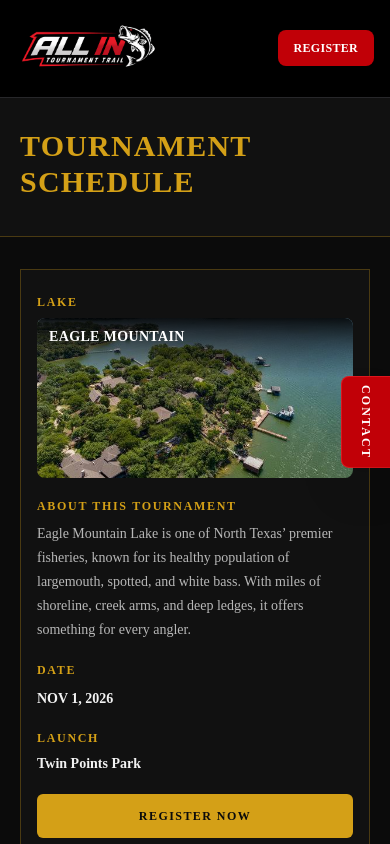
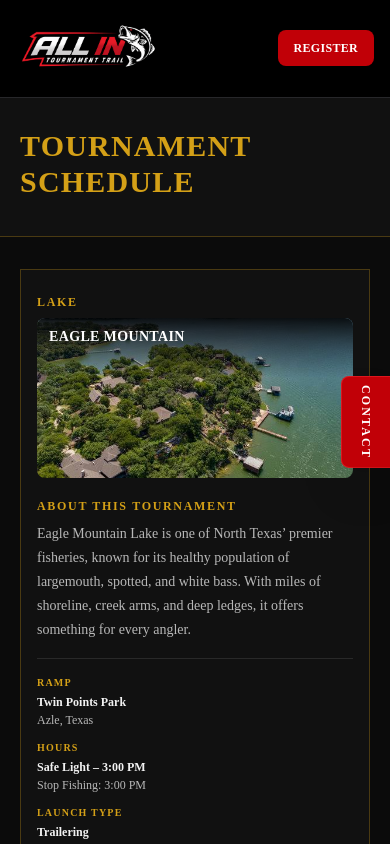
Before and after one commit to mikeshultz19/all-in-tournament-trail, a Next.js app: page /schedule in a window 390 px wide. Shown: the top 844 px of the page. Built offline with nearby package versions, Linux system fonts and the light colour scheme.

Commit message:
feat(tournaments): add shared homepage tournament information
- Center the homepage registration action
- Remove unused homepage tournament tabs
- Display date, ramp, hours, and launch type
- Share tournament data with the schedule page
- Add admin editing for tournament information

```diff
--- a/app/schedule/page.tsx
+++ b/app/schedule/page.tsx
@@ -7,20 +7,16 @@ import {
   tournaments,
   type Tournament,
 } from "@/data/tournaments";
+import { getOnlineRegistrationEligibility } from "@/lib/online-registration";
+import { getTournamentDisplay } from "@/lib/tournament-display";
 
 const REGISTRATION_ROUTE = "/register";
-
-function formatDate(date: string): string {
-  return new Date(`${date}T12:00:00`).toLocaleDateString("en-US", {
-    month: "short",
-    day: "numeric",
-    year: "numeric",
-  });
-}
 
 function TournamentRow({ tournament }: { tournament: Tournament }) {
   const thumbnailImage =
     tournament.thumbnailImage ?? getTournamentImage(tournament);
+  const registration = getOnlineRegistrationEligibility(tournament);
+  const display = getTournamentDisplay(tournament);
 
   return (
     <article className="grid gap-5 border-b border-[#4A3A12] px-4 py-6 lg:grid-cols-[180px_minmax(250px,1fr)_110px_130px_140px] lg:items-center lg:gap-6 lg:px-5 lg:py-5">
@@ -51,6 +47,22 @@ function TournamentRow({ tournament }: { tournament: Tournament }) {
         <p className="text-sm leading-6 text-[#B8B8B8]">
           {tournament.description}
         </p>
+        <dl className="mt-4 grid grid-cols-1 gap-x-5 gap-y-3 border-t border-white/10 pt-4 sm:grid-cols-2 xl:grid-cols-4">
+          <div>
+            <dt className="text-[10px] font-black uppercase tracking-[0.12em] text-[#D4A017]">Ramp</dt>
+            <dd className="mt-1 text-xs font-semibold text-[#F2F2F2]">{display.ramp}</dd>
+            <dd className="mt-0.5 text-xs text-[#B8B8B8]">{display.location}</dd>
+          </div>
+          <div>
+            <dt className="text-[10px] font-black uppercase tracking-[0.12em] text-[#D4A017]">Hours</dt>
+            <dd className="mt-1 text-xs font-semibold text-[#F2F2F2]">{display.hours}</dd>
+            <dd className="mt-0.5 text-xs text-[#B8B8B8]">{display.stopFishing}</dd>
+          </div>
+          <div>
+            <dt className="text-[10px] font-black uppercase tracking-[0.12em] text-[#D4A017]">Launch Type</dt>
+            <dd className="mt-1 text-xs font-semibold text-[#F2F2F2]">{display.launchType}</dd>
+          </div>
+        </dl>
       </div>
 
       <div>
@@ -61,7 +73,7 @@ function TournamentRow({ tournament }: { tournament: Tournament }) {
           dateTime={tournament.date}
           className="text-sm font-bold uppercase text-[#F2F2F2]"
         >
-          {formatDate(tournament.date)}
+          {display.date}
         </time>
       </div>
 
@@ -74,12 +86,10 @@ function TournamentRow({ tournament }: { tournament: Tournament }) {
         </p>
       </div>
 
-      <Link
-        href={REGISTRATION_ROUTE}
+      {registration.canRegister ? <Link
+        href={`${REGISTRATION_ROUTE}?tournament=${tournament.slug}`}
         className="inline-flex min-h-11 w-full items-center justify-center rounded-sm bg-[#D4A017] px-5 py-3 text-center text-xs font-black uppercase tracking-[0.12em] text-[#0B0B0B] transition hover:bg-[#e2b229] focus-visible:outline-2 focus-visible:outline-offset-4 focus-visible:outline-[#D4A017]"
-      >
-        Register Now
-      </Link>
+      >{registration.label}</Link> : <span aria-disabled="true" title={registration.reason} className="inline-flex min-h-11 w-full cursor-not-allowed items-center justify-center rounded-sm border border-neutral-700 px-3 py-3 text-center text-xs font-black uppercase tracking-[0.08em] text-neutral-500">{registration.label}</span>}
     </article>
   );
 }
--- a/components/FeaturedTournament.tsx
+++ b/components/FeaturedTournament.tsx
@@ -8,6 +8,7 @@ import {
   type Tournament,
 } from "@/data/tournaments";
 import { TOURNAMENT_STATUS_LABELS } from "@/lib/tournament-operations";
+import { getTournamentDisplay } from "@/lib/tournament-display";
 import type { TournamentOperationsViewModel } from "@/lib/tournament-view-model";
 import { getTournamentEntrySummary, type TournamentEntrySummary } from "@/lib/public-early-entry";
 
@@ -83,6 +84,7 @@ export default function FeaturedTournament({
     tournament.registrationStatus === "open" &&
     !["cancelled", "postponed"].includes(tournament.tournamentStatus)
   );
+  const display = getTournamentDisplay(tournament);
 
   return (
     <article className="overflow-hidden rounded-md border border-yellow-700/50 bg-[#080808]">
@@ -161,28 +163,49 @@ export default function FeaturedTournament({
           </div>
         </div>
 
-        {/* Buttons */}
-        <div className="mt-4 grid grid-cols-2 gap-2">
-          <span
-            aria-disabled="true"
-            className="cursor-not-allowed border border-zinc-800 px-2 py-2.5 text-center text-[9px] font-black uppercase tracking-[0.08em] text-zinc-600"
-          >
-            Event Info
-          </span>
-
+        {/* Registration */}
+        <div className="mt-4 flex w-full justify-center">
           {registrationOpen ? (
             <Link
               href={`/register?tournament=${tournament.slug}`}
-              className="bg-red-700 px-2 py-2.5 text-center text-[9px] font-black uppercase tracking-[0.08em] text-white transition hover:bg-red-600 focus-visible:outline-2 focus-visible:outline-offset-2 focus-visible:outline-[#D4A017]"
+              className="w-full bg-red-700 px-4 py-3 text-center text-[10px] font-black uppercase tracking-[0.08em] text-white transition hover:bg-red-600 focus-visible:outline-2 focus-visible:outline-offset-2 focus-visible:outline-[#D4A017]"
             >
               Register Now
             </Link>
           ) : (
-            <span aria-disabled="true" className="cursor-not-allowed bg-red-950 px-2 py-2.5 text-center text-[9px] font-black uppercase tracking-[0.08em] text-zinc-400">
+            <span aria-disabled="true" className="w-full cursor-not-allowed bg-red-950 px-4 py-3 text-center text-[10px] font-black uppercase tracking-[0.08em] text-zinc-400">
               {tournament.registrationStatus === "closed" || operations?.registrationPeriod === "fully_closed" ? "Registration Closed" : "Registration Unavailable"}
             </span>
           )}
         </div>
+
+        <section aria-labelledby="tournament-information-heading" className="mt-4 border border-[#4A3A12] bg-[#0d0d0d]">
+          <h4 id="tournament-information-heading" className="border-b border-[#4A3A12] px-4 py-3 text-center text-[10px] font-black uppercase tracking-[0.16em] text-[#D4A017]">
+            Tournament Information
+          </h4>
+          <dl className="grid grid-cols-1 sm:grid-cols-2 xl:grid-cols-4">
+            <div className="border-b border-white/10 p-4 sm:border-r xl:border-b-0">
+              <dt className="text-[9px] font-black uppercase tracking-[0.14em] text-[#D4A017]">Date</dt>
+              <dd className="mt-2 text-sm font-bold text-white"><time dateTime={operations?.effectiveDate ?? tournament.date}>{display.date}</time></dd>
+              <dd className="mt-1 text-xs text-zinc-400">{display.dayOfWeek}</dd>
+            </div>
+            <div className="border-b border-white/10 p-4 xl:border-b-0 xl:border-r">
+              <dt className="text-[9px] font-black uppercase tracking-[0.14em] text-[#D4A017]">Ramp</dt>
+              <dd className="mt-2 text-sm font-bold text-white">{display.ramp}</dd>
+              <dd className="mt-1 text-xs text-zinc-400">{display.location}</dd>
+            </div>
+            <div className="border-b border-white/10 p-4 sm:border-r sm:border-b-0">
+              <dt className="text-[9px] font-black uppercase tracking-[0.14em] text-[#D4A017]">Hours</dt>
+              <dd className="mt-2 text-sm font-bold text-white">{display.hours}</dd>
+              <dd className="mt-1 text-xs text-zinc-400">{display.stopFishing}</dd>
+            </div>
+            <div className="p-4">
+              <dt className="text-[9px] font-black uppercase tracking-[0.14em] text-[#D4A017]">Launch Type</dt>
+              <dd className="mt-2 text-sm font-bold text-white">{display.launchType}</dd>
+              <dd className="mt-1 text-xs leading-4 text-zinc-400">Subject to change by Tournament Director</dd>
+            </div>
+          </dl>
+        </section>
 
         <Link
           href="/registrations"
@@ -199,12 +222,6 @@ export default function FeaturedTournament({
           </p>
         )}
 
-        <nav aria-label="Tournament resources" className="mt-4 flex flex-wrap justify-center gap-x-5 gap-y-2 border-t border-white/10 pt-4 text-[10px] font-black uppercase tracking-[0.12em]">
-          <Link href="/schedule" className="text-zinc-300 transition hover:text-white focus-visible:outline-2 focus-visible:outline-offset-2 focus-visible:outline-[#D4A017]">Tournament Details</Link>
-          <Link href="/how-it-works" className="text-zinc-300 transition hover:text-white focus-visible:outline-2 focus-visible:outline-offset-2 focus-visible:outline-[#D4A017]">Rules</Link>
-          <Link href="/results" className="text-zinc-300 transition hover:text-white focus-visible:outline-2 focus-visible:outline-offset-2 focus-visible:outline-[#D4A017]">Results</Link>
-        </nav>
-
         <EarlyRegistrationStats {...earlyRegistrationSummary} unavailable={earlyRegistrationStatsUnavailable} />
 
       </div>
--- a/data/tournaments.ts
+++ b/data/tournaments.ts
@@ -5,6 +5,8 @@ export type TournamentStatus =
   | "official";
 
 export type RegistrationStatus = "open" | "closed" | "unavailable";
+
+export type TournamentLaunchType = "TRAILERING" | "NUMBERED_START";
 
 export type TournamentOperationalStatus =
   | "scheduled"
@@ -21,7 +23,11 @@ export interface Tournament {
   lake: string;
   venue: string | null;
   city: string | null;
+  state: string;
   date: string;
+  startTimeDisplay: string;
+  stopFishingTime: string;
+  launchType: TournamentLaunchType;
   description: string;
   status: TournamentStatus;
   registrationStatus: RegistrationStatus;
@@ -61,6 +67,10 @@ type TournamentSeed = Omit<
   | "tournamentMorningRegistrationOpensAt"
   | "tournamentMorningRegistrationClosesAt"
   | "accuWeatherLocationKey"
+  | "state"
+  | "startTimeDisplay"
+  | "stopFishingTime"
+  | "launchType"
 > &
   Partial<
     Pick<
@@ -75,6 +85,10 @@ type TournamentSeed = Omit<
       | "tournamentMorningRegistrationOpensAt"
       | "tournamentMorningRegistrationClosesAt"
       | "accuWeatherLocationKey"
+      | "state"
+      | "startTimeDisplay"
+      | "stopFishingTime"
+      | "launchType"
     >
   >;
 
@@ -291,6 +305,10 @@ export const tournaments: readonly Tournament[] = tournamentSeeds.map(
     tournamentMorningRegistrationClosesAt:
       tournament.tournamentMorningRegistrationClosesAt ?? null,
     accuWeatherLocationKey: tournament.accuWeatherLocationKey ?? null,
+    state: tournament.state ?? "Texas",
+    startTimeDisplay: tournament.startTimeDisplay ?? "Safe Light",
+    stopFishingTime: tournament.stopFishingTime ?? "15:00",
+    launchType: tournament.launchType ?? "TRAILERING",
   }),
 );
 
--- /dev/null
+++ b/lib/tournament-display.ts
@@ -0,0 +1,50 @@
+import { getEffectiveTournamentDate, type Tournament } from "@/data/tournaments";
+
+export const TOURNAMENT_LAUNCH_TYPE_LABELS = {
+  TRAILERING: "Trailering",
+  NUMBERED_START: "Numbered Start",
+} as const;
+
+export interface TournamentDisplay {
+  date: string;
+  dayOfWeek: string;
+  ramp: string;
+  location: string;
+  hours: string;
+  stopFishing: string;
+  launchType: string;
+}
+
+function formatTime(time: string): string {
+  const [hours, minutes] = time.split(":").map(Number);
+  return new Intl.DateTimeFormat("en-US", {
+    timeZone: "UTC",
+    hour: "numeric",
+    minute: "2-digit",
+    hour12: true,
+  }).format(new Date(Date.UTC(2000, 0, 1, hours, minutes)));
+}
+
+export function getTournamentDisplay(tournament: Tournament): TournamentDisplay {
+  const effectiveDate = getEffectiveTournamentDate(tournament);
+  const date = new Date(`${effectiveDate}T12:00:00Z`);
+  const stopFishing = formatTime(tournament.stopFishingTime);
+
+  return {
+    date: new Intl.DateTimeFormat("en-US", {
+      timeZone: "UTC",
+      month: "short",
+      day: "numeric",
+      year: "numeric",
+    }).format(date),
+    dayOfWeek: new Intl.DateTimeFormat("en-US", {
+      timeZone: "UTC",
+      weekday: "long",
+    }).format(date),
+    ramp: tournament.venue ?? "To Be Announced",
+    location: [tournament.city, tournament.state].filter(Boolean).join(", "),
+    hours: `${tournament.startTimeDisplay} – ${stopFishing}`,
+    stopFishing: `Stop Fishing: ${stopFishing}`,
+    launchType: TOURNAMENT_LAUNCH_TYPE_LABELS[tournament.launchType],
+  };
+}
```
Also changed, not shown: 2 other files (tests, documents, lock files or other folders).
